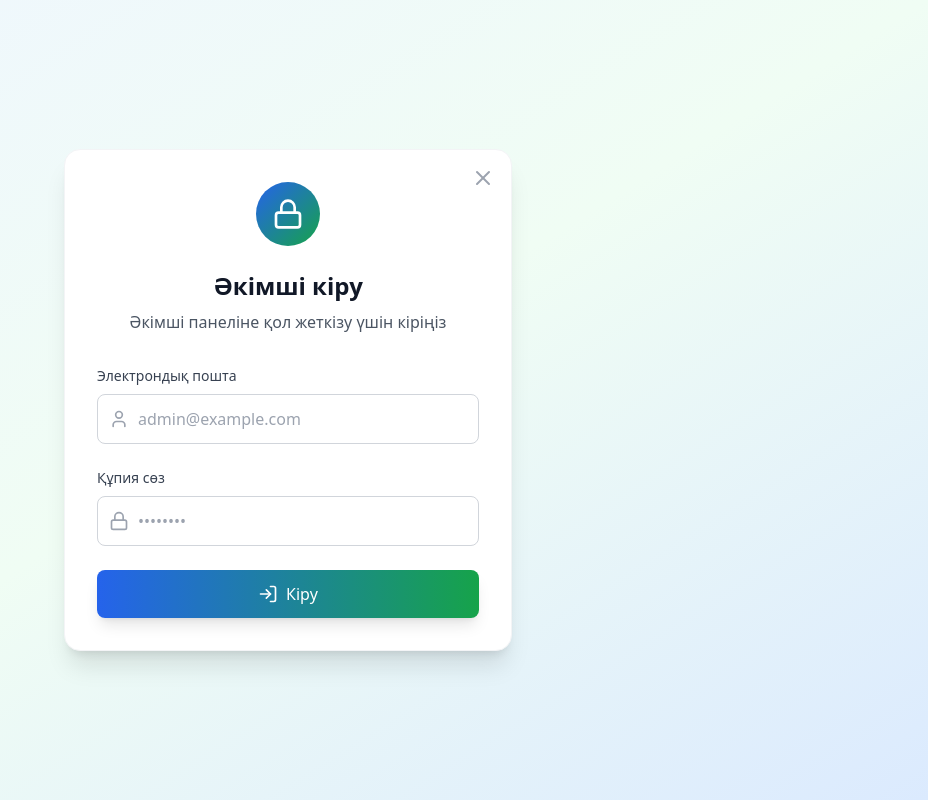
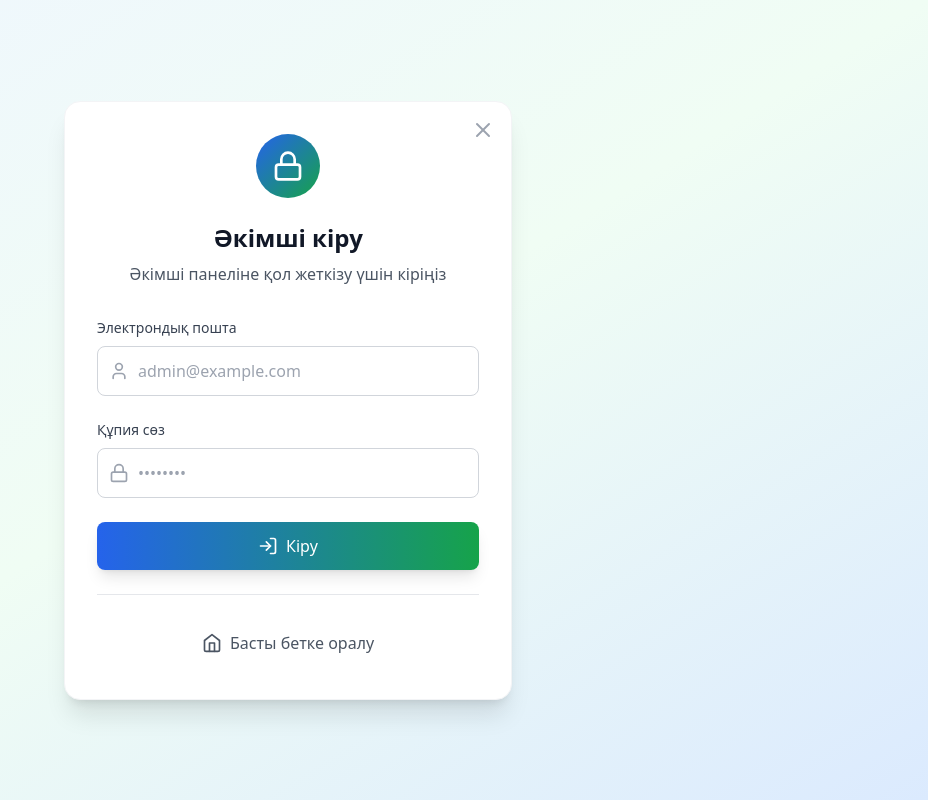
Before and after one commit to cssmajor/Chemistry, a React (Vite) app: page / in a window 1280 px wide. Both pictures are taken after a click on the button "Әкімші". Shown: the whole page, without its empty margins (352-1280 px from the left). Built offline with nearby package versions, Linux system fonts and the light colour scheme; no server answers.

Commit message:
Updated AdminLogin.tsx

```diff
--- a/src/components/AdminLogin.tsx
+++ b/src/components/AdminLogin.tsx
@@ -1,5 +1,5 @@
 import React, { useState } from 'react';
-import { Lock, User, LogIn, X } from 'lucide-react';
+import { Lock, User, LogIn, X, Home } from 'lucide-react';
 import { useAuth } from '../contexts/AuthContext';
 
 interface AdminLoginProps {
@@ -11,7 +11,7 @@ const AdminLogin: React.FC<AdminLoginProps> = ({ onClose }) => {
   const [password, setPassword] = useState('');
   const [error, setError] = useState('');
   const [loading, setLoading] = useState(false);
-  const { signIn } = useAuth();
+  const { signIn, user, isAdmin } = useAuth();
 
   const handleSubmit = async (e: React.FormEvent) => {
     e.preventDefault();
@@ -22,7 +22,6 @@ const AdminLogin: React.FC<AdminLoginProps> = ({ onClose }) => {
       await signIn(email, password);
     } catch (err) {
       setError('Жарамсыз куәліктер. Қайтадан көріңіз.');
-    } finally {
       setLoading(false);
     }
   };
@@ -31,7 +30,6 @@ const AdminLogin: React.FC<AdminLoginProps> = ({ onClose }) => {
     <div className="min-h-screen flex items-center justify-center bg-gradient-to-br from-blue-50 via-green-50 to-blue-100 p-4">
       <div className="w-full max-w-md">
         <div className="bg-white rounded-2xl shadow-xl p-8 border border-gray-100 relative">
-          {onClose && (
           <button
             onClick={onClose}
             className="absolute top-4 right-4 text-gray-400 hover:text-gray-600 transition-colors"
@@ -39,7 +37,6 @@ const AdminLogin: React.FC<AdminLoginProps> = ({ onClose }) => {
           >
             <X className="w-6 h-6" />
           </button>
-          )}
 
           <div className="flex justify-center mb-6">
             <div className="bg-gradient-to-br from-blue-600 to-green-600 p-4 rounded-full">
@@ -113,6 +110,16 @@ const AdminLogin: React.FC<AdminLoginProps> = ({ onClose }) => {
               )}
             </button>
           </form>
+
+          <div className="mt-6 pt-6 border-t border-gray-200">
+            <button
+              onClick={onClose}
+              className="w-full flex items-center justify-center space-x-2 text-gray-600 hover:text-gray-900 py-3 rounded-lg hover:bg-gray-50 transition-all duration-200 font-medium"
+            >
+              <Home className="w-5 h-5" />
+              <span>Басты бетке оралу</span>
+            </button>
+          </div>
         </div>
       </div>
     </div>
```
Lines whose indentation alone changed are shown as unchanged.
